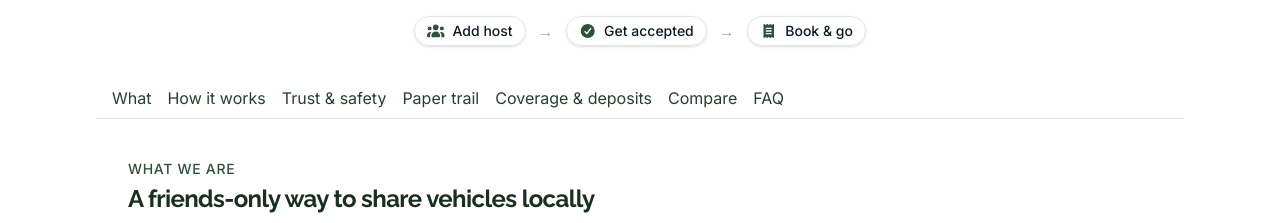
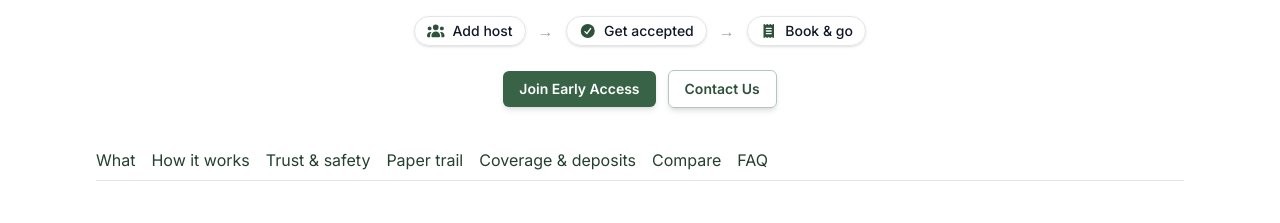
Before and after one commit to Friend-Renter/fr-marketing, a Next.js app: page /why-friendrenter in a window 1280 px wide. Shown: the part 228-451 px from the top of the page. Built offline with nearby package versions, Linux system fonts and the light colour scheme; no server answers.

Commit message:
fixes px of nav in whyfrindrenter

```diff
--- a/app/why-friendrenter/page.js
+++ b/app/why-friendrenter/page.js
@@ -59,13 +59,13 @@ function AnchorNav() {
     { href: "#faq", label: "FAQ" },
   ];
   return (
-    <nav className="sticky top-14 z-10 -mx-4 overflow-x-auto border-b border-zinc-200 bg-white/70 px-4 py-2 backdrop-blur sm:mx-0">
-      <ul className="flex gap-4 text-base">
+    <nav className="sticky top-14 z-10 overflow-x-auto border-b border-zinc-200 bg-white/70 px- py-2 backdrop-blur sm:mx-0 ">
+      <ul className="flex gap-4 text-base ">
         {items.map((it) => (
           <li key={it.href}>
             <a
               href={it.href}
-              className="text-brand-800 hover:text-brand-900 whitespace-nowrap"
+              className="text-brand-800 hover:text-brand-900 whitespace-nowrap pr-"
             >
               {it.label}
             </a>
@@ -331,16 +331,23 @@ export default function WhyFriendRenterPage() {
         </div>
 
         {/* CTAs */}
-        {/* <div className="mt-6 flex flex-col items-center justify-center gap-3 sm:flex-row">
+        <div className="mt-6 flex flex-row items-center justify-center gap-3">
           <Button
             href="/#waitlist"
             variant="primary"
             ctaId="cta_why_host"
             prefetch={false}
           >
-            Join early access
+            Join Early Access
+          </Button> <Button
+            href="/#waitlist"
+            variant="outline"
+            ctaId="cta_why_host"
+            prefetch={false}
+          >
+            Contact Us
           </Button>
-        </div> */}
+        </div>
       </header>
 
       {/* Anchor nav */}
@@ -440,7 +447,6 @@ export default function WhyFriendRenterPage() {
               ]}
             />
           </div>
-          <InlineCtas />
         </section>
 
         {/* TRUST & SAFETY */}
```
